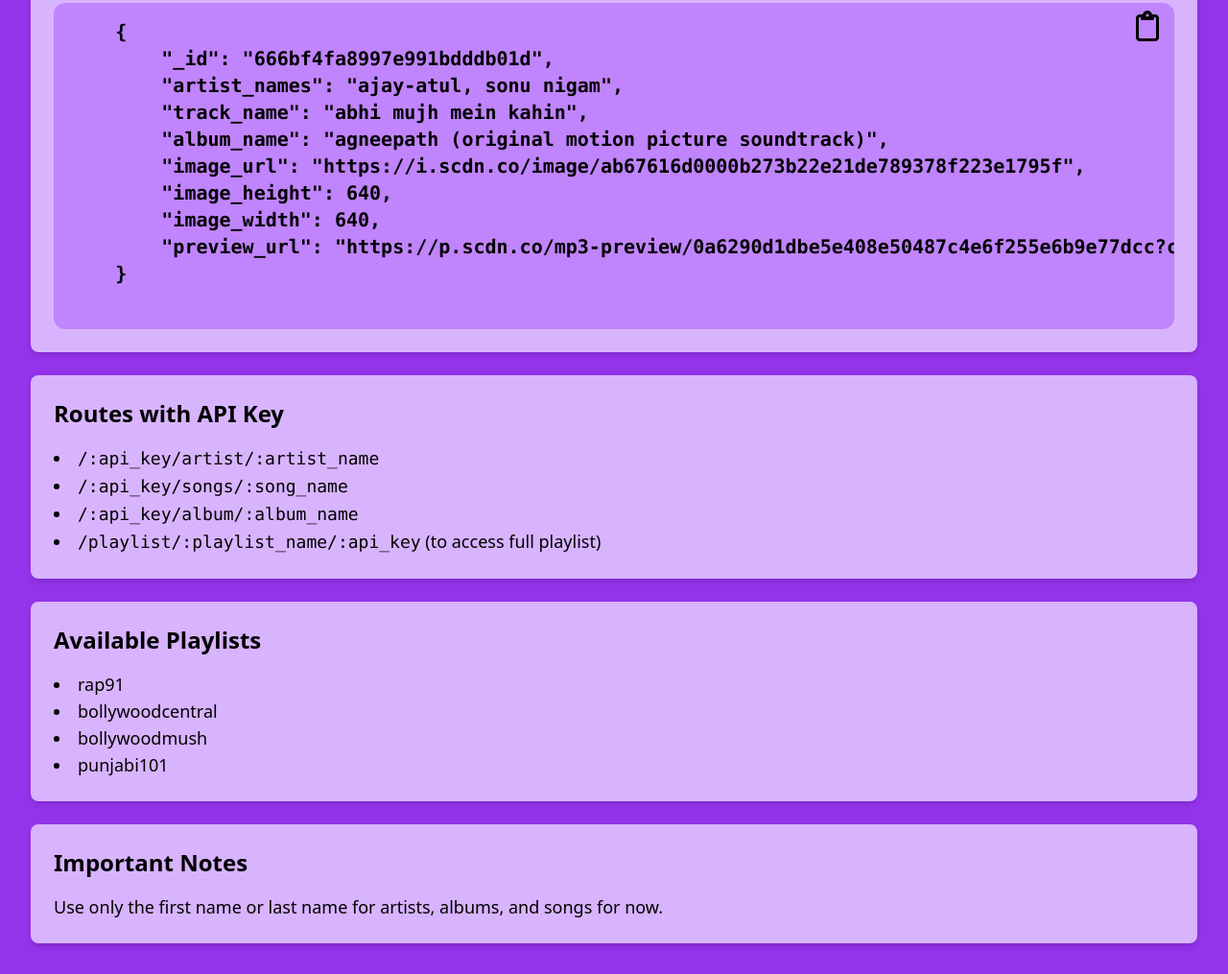
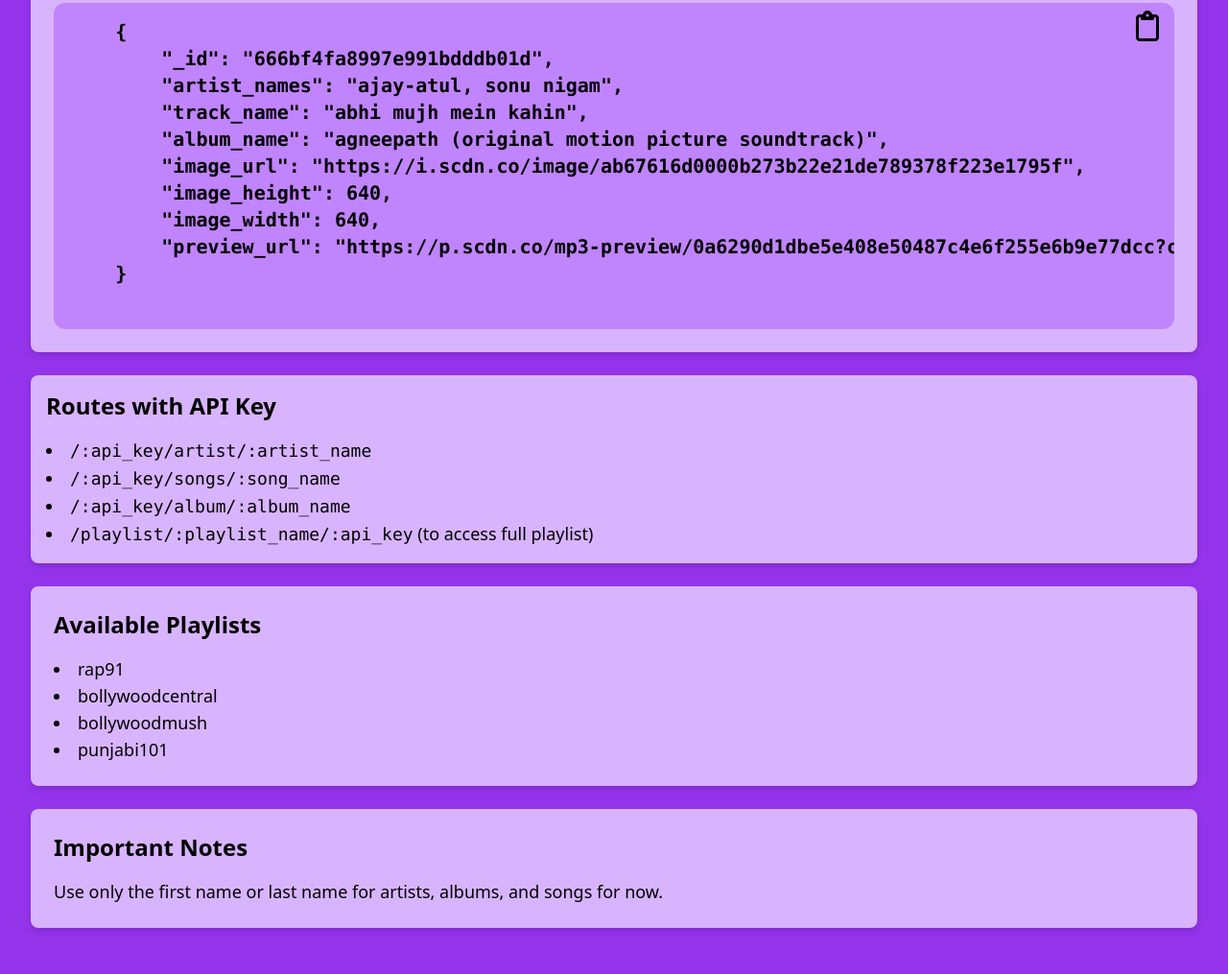
Before and after one commit to Ash-2025/Music_API_Page, a plain HTML site: page index.html in a window 1280 px wide. Shown: the part 1133-2148 px from the top of the page at 96% size. Drawn offline with nearby package versions, Linux system fonts and the light colour scheme.

Commit message:
updates styles

```diff
--- a/index.html
+++ b/index.html
@@ -106,7 +106,7 @@
                 </div>
             </div>
 
-            <div class="bg-purple-300 shadow-md rounded-lg p-6 mb-6 overflow-x-auto">
+            <div class="bg-purple-300 shadow-md rounded-lg p-4 mb-6 overflow-x-auto">
                 <h2 class="text-2xl font-bold mb-4 font-inter">Routes with API Key</h2>
                 <ul class="list-disc list-inside text-[0.8rem] md:text-lg break-words">
                     <li><code>/:api_key/artist/:artist_name</code></li>
```
